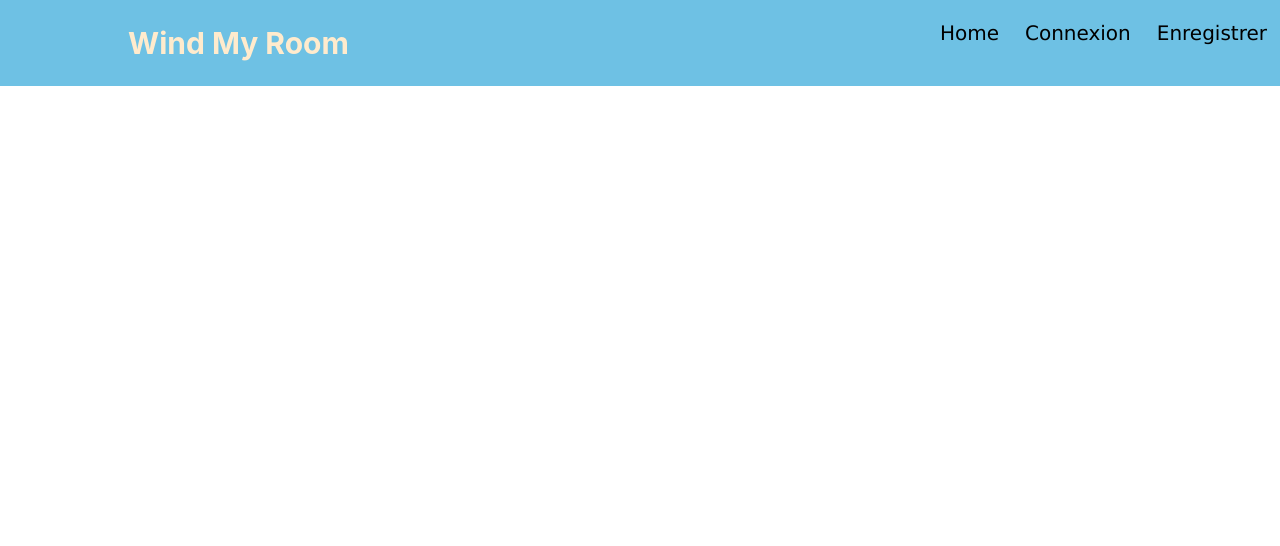
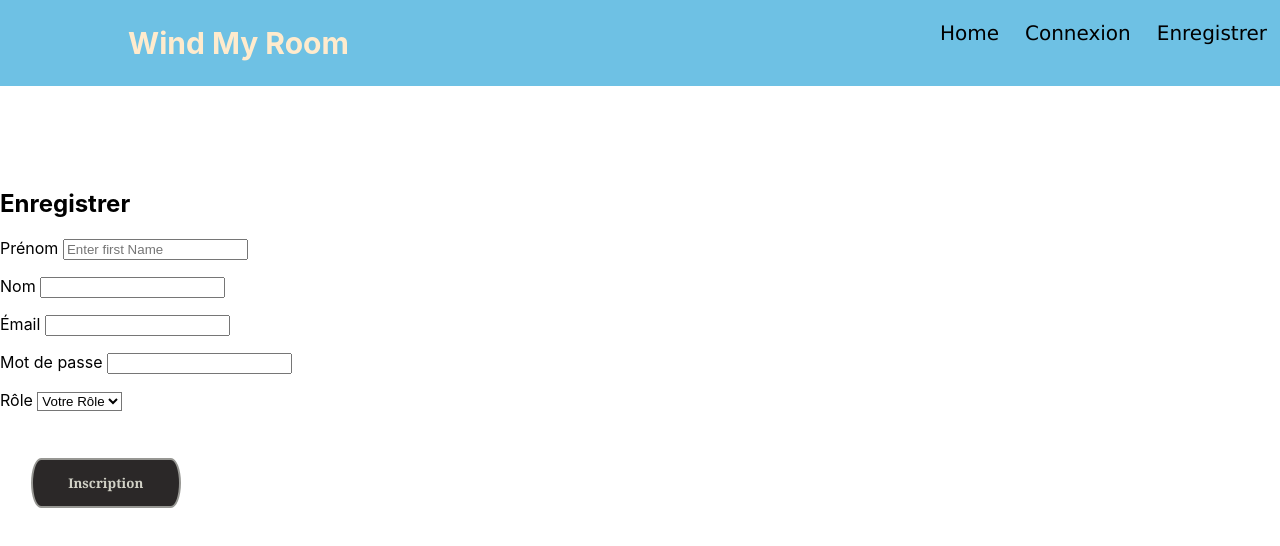
Before and after one commit to filmons/-WIND_MY_ROOF_FRONT-END, a React (Create React App) app: page /signup in a window 1280 px wide. Shown: the top 546 px of the page. Built offline with nearby package versions, Linux system fonts and the light colour scheme.

Commit message:
signup and style signup done ✨✨✨

```diff
--- a/src/App.js
+++ b/src/App.js
@@ -1,6 +1,8 @@
 import React from 'react';
 import { BrowserRouter as Router, Route, Switch,Redirect, } from "react-router-dom";
 import Header from "./components/Header";
+import Home from "./pages/Home.js";
+import SignUp from './pages/signUp';
 
 
 import './App.css';
@@ -11,6 +13,8 @@ function App() {
 			<Header/>
 			<Router>
 				<Switch>
+        <Route exact path="/" component={Home}/>
+        <Route exact path="/signup" component={SignUp} />
 
 				</Switch>
 			</Router>
--- /dev/null
+++ b/src/assets/signUp.css
@@ -0,0 +1,29 @@
+.siginUpform .form{
+    margin-bottom:1%;
+    height: 566px;
+    width: 24%;
+}
+.siginUpform button{
+    margin-top: 10%;
+    margin-left: 10%;
+   color: #d1d1c6;
+   border: 2px solid #979793;
+   background-color: rgb(43, 40, 40);
+   border-radius: 2em / 5em;
+   font-weight: bold;
+  width: 150px;
+    height: 50px;
+    max-height: 50px;
+    font-family: Georgia, 'Times New Roman', Times, serif;
+    transition: ease-in 0.3s;
+    cursor: pointer;
+}
+.siginUpform button:hover{
+    background-color: rgb(160, 156, 156);
+    color: white;
+    transform: translatey(-15%);
+    box-shadow: 5px 5px rgb(253, 251, 251);
+}
+.siginUpform select{
+    background-color: transparent;
+}
--- /dev/null
+++ b/src/pages/Home.js
@@ -0,0 +1,13 @@
+import React from 'react'
+
+const Home = () => {
+  return (
+    <div className="container">
+        <div className="place-card">
+        <h1>Bienvenue à la  home page</h1>
+        </div>
+      </div>
+  )
+}
+
+export default Home
--- /dev/null
+++ b/src/pages/signUp.js
@@ -0,0 +1,146 @@
+import React from "react";
+import axios from "axios";
+import "../assets/signUp.css";
+import { toast } from "react-toastify";
+import "react-toastify/dist/ReactToastify.css";
+
+toast.configure();
+
+class SignUp extends React.Component {
+	constructor(props) {
+		super(props);
+		this.state = {
+			prenom: "",
+			nom: "",
+			email: "",
+			role: "",
+			password: "",
+			errorLogin: false,
+			errorFirtName: false,
+			errorLastName: false,
+			errorEmail: false,
+			errorPassword: false,
+			errorCity: false,
+		};
+	}
+
+
+	handleChange = (event) => {
+		this.setState({
+			[event.target.name]: event.target.value,
+		});
+	};
+
+	handleClick = () => {
+		if (this.state.first_name === "") {
+			this.setState({ errorFirtName: true });
+		} else {
+			this.setState({ errorFirtName: false });
+		}
+		if (this.state.email === "") {
+			this.setState({ errorEmail: true });
+		} else {
+			this.setState({ errorEmail: false });
+		}
+
+		if (this.state.last_name === "") {
+			this.setState({ errorLastName: true });
+		} else {
+			this.setState({ errorLastName: false });
+		}
+		if (this.state.password === "") {
+			this.setState({ errorPassword: true });
+		} else {
+			this.setState({ errorPassword: false });
+		}
+		if (this.state.last_name === "") {
+			this.setState({ errorLastName: true });
+		} else {
+			this.setState({ errorLastName: false });
+		}
+		if (this.state.role === "") {
+			this.setState({ errorCity: true });
+		} else {
+			this.setState({ errorCity: false });
+		}
+		const options = {
+			email: this.state.email,
+			password: this.state.password,
+			first_name: this.state.prenom,
+			last_name: this.state.nom,
+			role: this.state.role,
+		};
+		axios
+			.post("http://localhost:9000/api/signup", options, {
+				headers: { "content-type": "application/json" },
+			})
+			.then((data) => {
+				//console.log(data)
+				toast.success(data.data.message,{position: toast.POSITION.TOP_CENTER})
+					this.props.history.push("/login");
+				})
+
+
+				// else {
+				// 	this.setState({
+				// 		errorLogin: true,
+				 //	});
+				// }
+
+			.catch((error) => toast.error(error.response.data.message));
+		console.log(options);
+		// this.props.history.push("/login");
+	};
+
+	render() {
+		return (
+			<>
+				<section className="siginUpform">
+					<div className="container">
+						<div className="form">
+							<h1>Enregistrer</h1>
+							<p className="data">
+								<label htmlFor="">Prénom </label>
+								<input
+								style={
+									this.state.errorFirtName
+										? { border: "1px solid red" }
+										: { border: "" }
+								}name="prenom" type="text" placeholder="Enter first Name" id="first_name"  onChange={this.handleChange} />
+							</p>
+							<p className="data">
+								<label htmlFor="">Nom </label>
+								<input name="nom" type="text" onChange={this.handleChange} />
+							</p>
+							<p className="data">
+								<label htmlFor="">Émail </label>
+								<input name="email" type="email" onChange={this.handleChange} />
+							</p>
+							<p className="data">
+								<label htmlFor="">Mot de passe </label>
+								<input
+									name="password"
+									type="password"
+									onChange={this.handleChange}
+								/>
+							</p>
+							<p className="data">
+								<label htmlFor="">Rôle </label>
+								<select name="role" onChange={this.handleChange}>
+									<option>Votre Rôle</option>
+									<option value="Admin">Admin</option>
+									<option value="Visiteur">Visiteur</option>
+								</select>
+							</p>
+							<p>
+								<button onClick={this.handleClick}>Inscription</button>
+							</p>
+						</div>
+					</div>
+				</section>
+			</>
+		);
+	}
+}
+
+export default SignUp;
```
